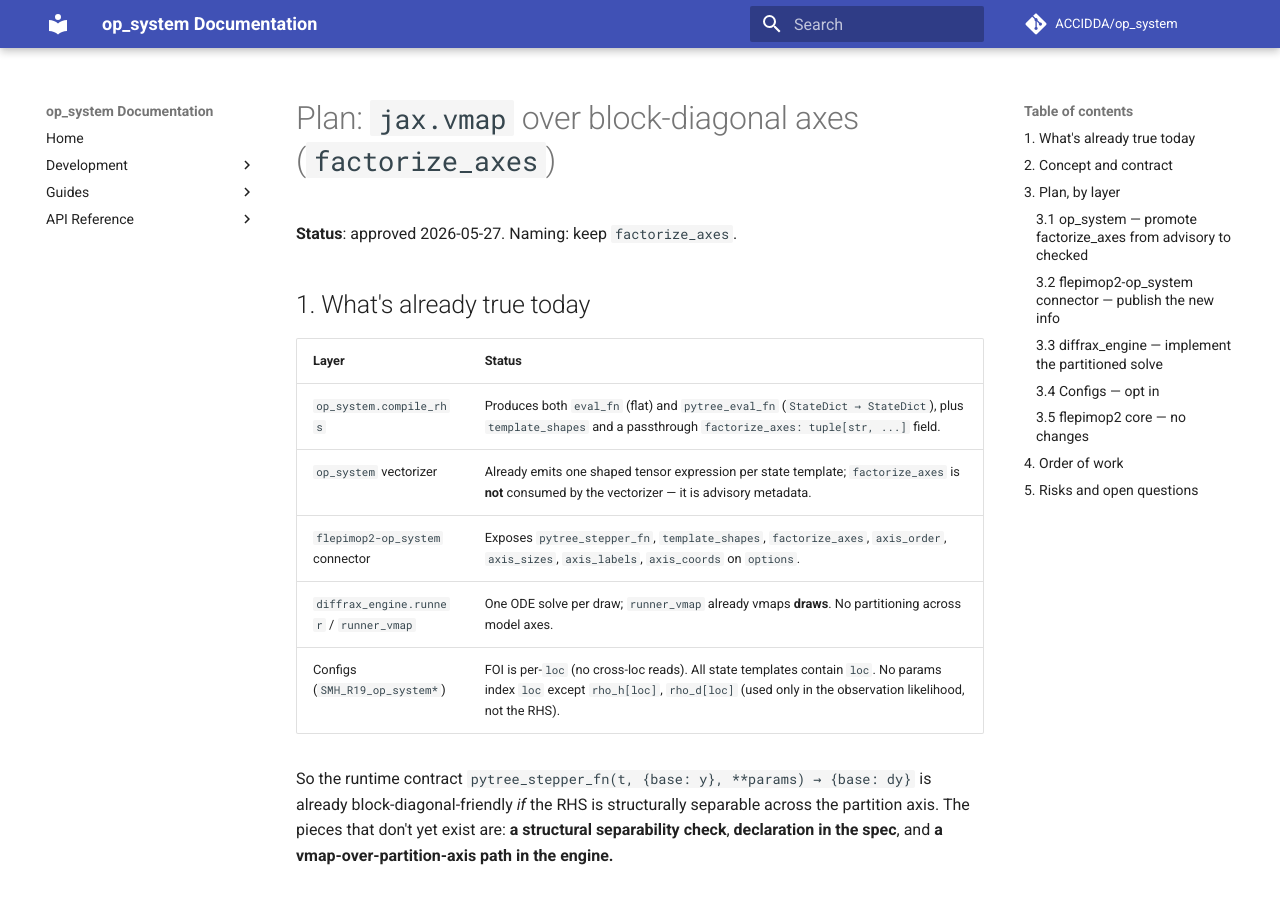
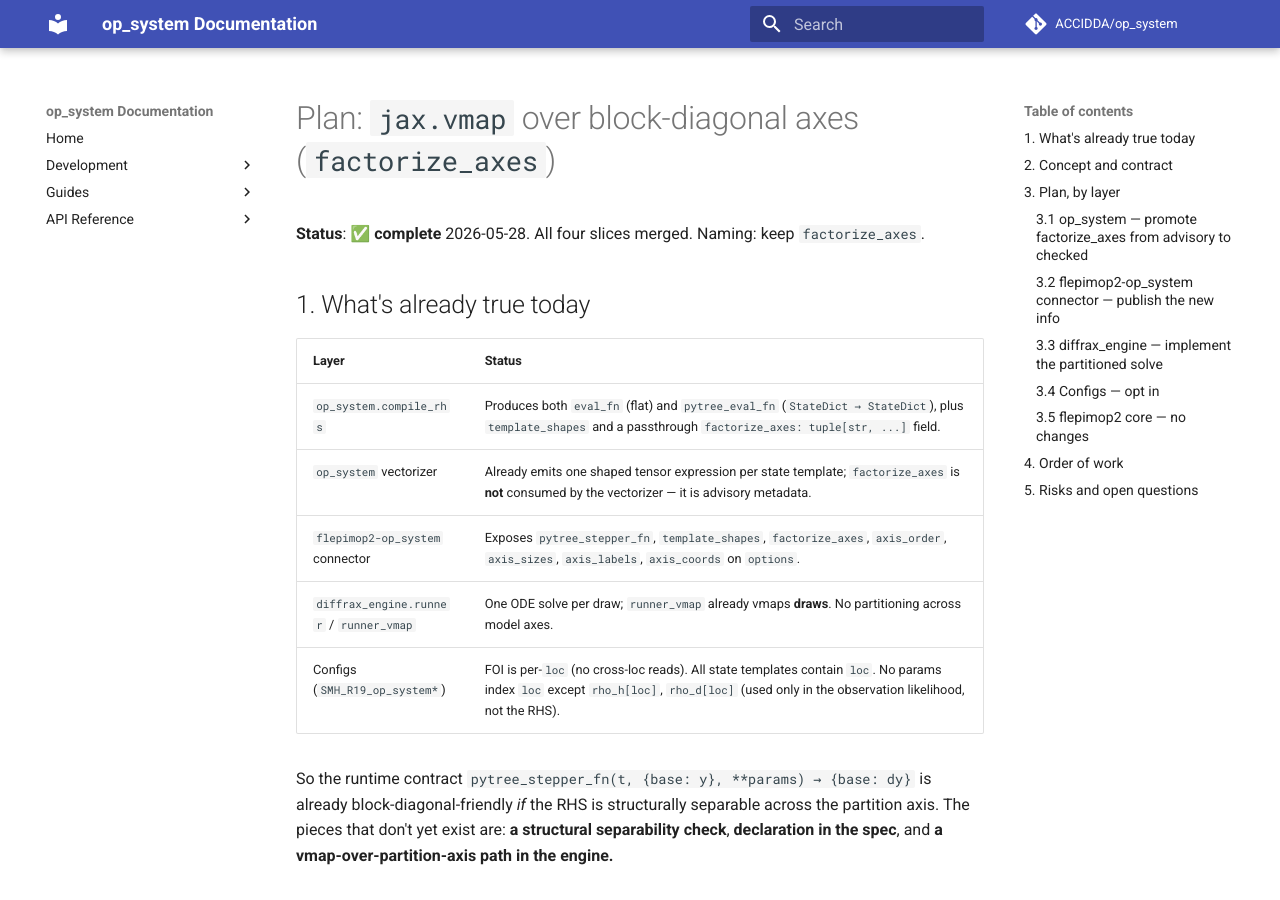
Before and after one commit to ACCIDDA/op_system, an MkDocs documentation site: the page built from docs/development/block-axis-vmap-plan.md, in a window 1280 px wide and 900 px high. Built offline with MkDocs 1.6.1 and Material for MkDocs 9.7.7, drawn with Linux system fonts in a browser that asks for light colours; comment, search, counter and statistics services are not loaded; the version menu is left out.

Commit message:
docs: mark block-axis-vmap-plan complete

```diff
--- a/docs/development/block-axis-vmap-plan.md
+++ b/docs/development/block-axis-vmap-plan.md
@@ -1,6 +1,6 @@
 # Plan: `jax.vmap` over block-diagonal axes (`factorize_axes`)
 
-**Status**: approved 2026-05-27. Naming: keep `factorize_axes`.
+**Status**: ✅ **complete** 2026-05-28. All four slices merged. Naming: keep `factorize_axes`.
 
 ## 1. What's already true today
 
```
